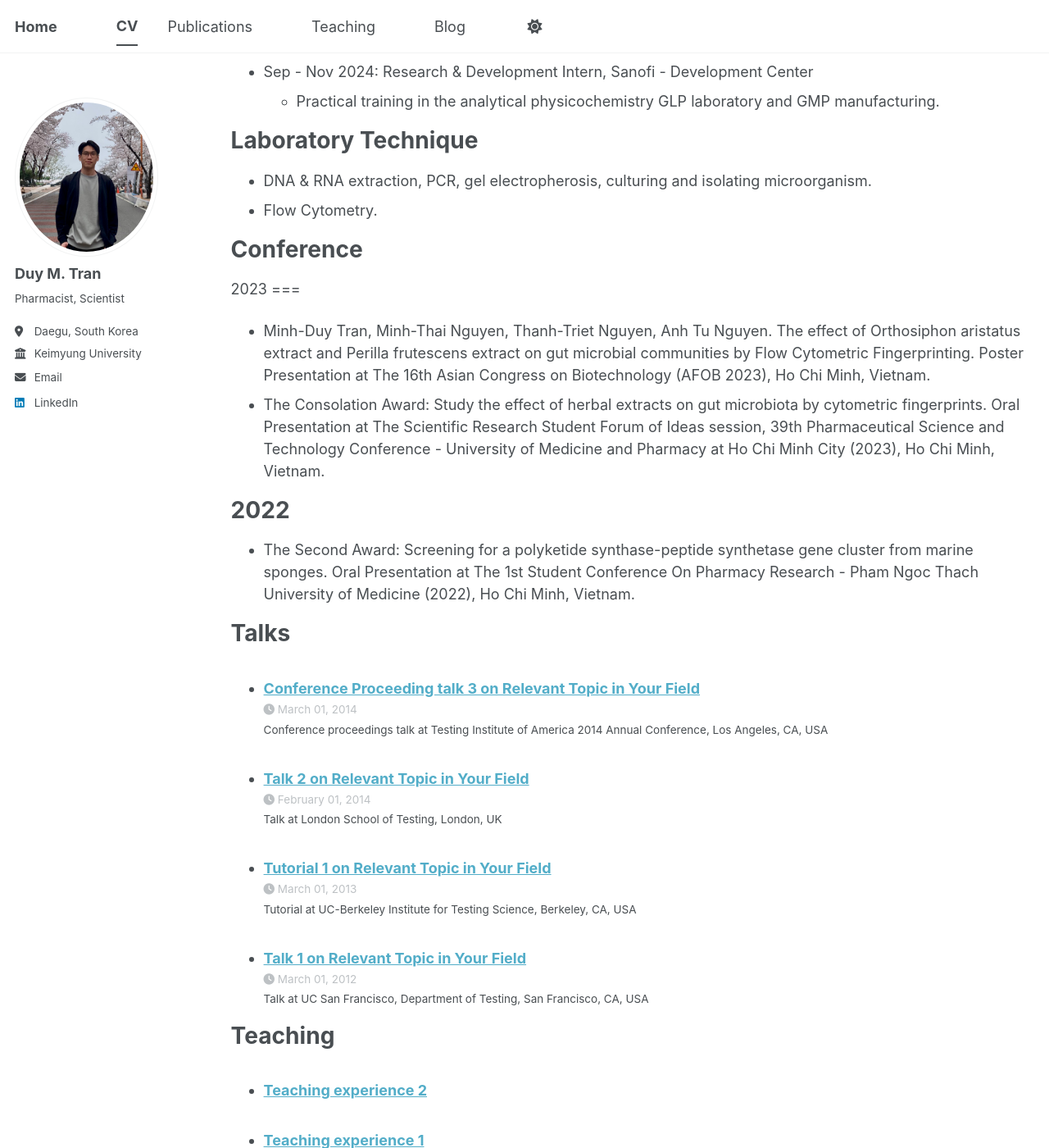
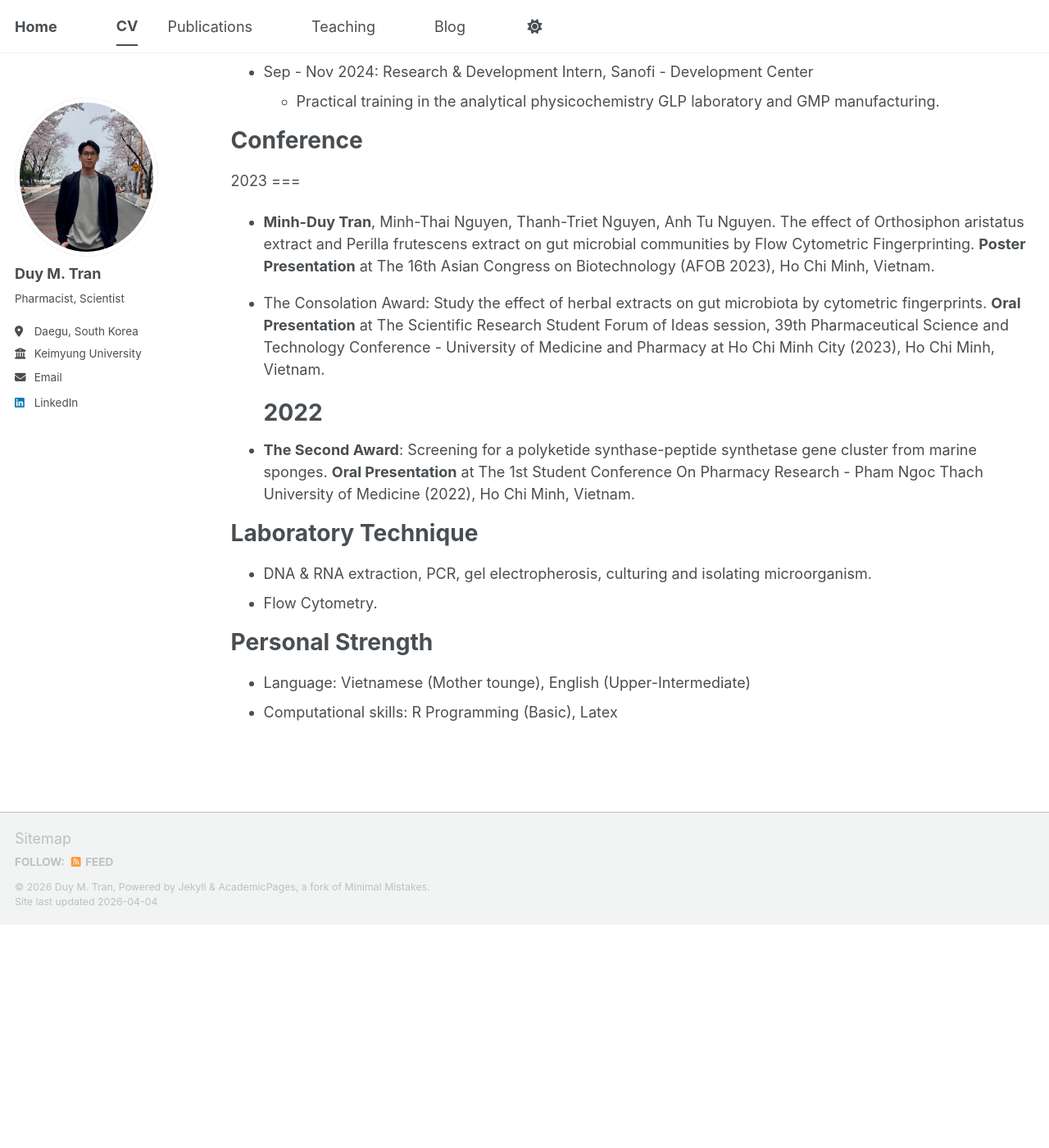
Before and after one commit to tranminhduy-git/tmduy.github.io, a Jekyll site: the page built from _pages/cv.md, in a window 1280 px wide and 1400 px high, scrolled down 362 px. Shown: the whole window at 82% size. Built offline with Jekyll 4.4.1, drawn with Linux system fonts in a browser that asks for light colours; a script bundle is joined from its source files by our own code; library files that are not in the unit come from our copies; after the commit the page ends 1490 px from its top, so only the background shows below that; some of the changed text lies outside the part shown.

Commit message:
Update cv.md

```diff
--- a/_pages/cv.md
+++ b/_pages/cv.md
@@ -24,40 +24,31 @@ Work experience
   * Practical training in the analytical physicochemistry GLP laboratory and GMP manufacturing.
 
 
+Conference
+======
+  2023
+  ===
+* __Minh-Duy Tran__, Minh-Thai Nguyen, Thanh-Triet Nguyen, Anh Tu Nguyen. The effect of Orthosiphon
+aristatus extract and Perilla frutescens extract on gut microbial communities by Flow Cytometric Fingerprinting.
+__Poster Presentation__ at The 16th Asian Congress on Biotechnology (AFOB 2023), Ho Chi Minh, Vietnam.
+* The Consolation Award: Study the effect of herbal extracts on gut microbiota by cytometric fingerprints.
+__Oral Presentation__ at The Scientific Research Student Forum of Ideas session, 39th Pharmaceutical Science and
+Technology Conference - University of Medicine and Pharmacy at Ho Chi Minh City (2023), Ho Chi Minh, Vietnam.
+
+  2022
+  ===
+* __The Second Award__: Screening for a polyketide synthase-peptide synthetase gene cluster from marine sponges.
+__Oral Presentation__ at The 1st Student Conference On Pharmacy Research - Pham Ngoc Thach University of
+Medicine (2022), Ho Chi Minh, Vietnam.
+
+
 Laboratory Technique
 ======
 * DNA & RNA extraction, PCR, gel electropherosis, culturing and isolating microorganism.
 * Flow Cytometry.
 
-Conference
+
+Personal Strength
 ======
-2023
-===
-* Minh-Duy Tran, Minh-Thai Nguyen, Thanh-Triet Nguyen, Anh Tu Nguyen. The effect of Orthosiphon
-aristatus extract and Perilla frutescens extract on gut microbial communities by Flow Cytometric Fingerprinting.
-Poster Presentation at The 16th Asian Congress on Biotechnology (AFOB 2023), Ho Chi Minh, Vietnam.
-* The Consolation Award: Study the effect of herbal extracts on gut microbiota by cytometric fingerprints.
-Oral Presentation at The Scientific Research Student Forum of Ideas session, 39th Pharmaceutical Science and
-Technology Conference - University of Medicine and Pharmacy at Ho Chi Minh City (2023), Ho Chi Minh, Vietnam.
-
-2022
-===
-* The Second Award: Screening for a polyketide synthase-peptide synthetase gene cluster from marine sponges.
-Oral Presentation at The 1st Student Conference On Pharmacy Research - Pham Ngoc Thach University of
-Medicine (2022), Ho Chi Minh, Vietnam.
-
-Talks
-======
-  <ul>{% for post in site.talks reversed %}
-    {% include archive-single-talk-cv.html  %}
-  {% endfor %}</ul>
-
-Teaching
-======
-  <ul>{% for post in site.teaching reversed %}
-    {% include archive-single-cv.html %}
-  {% endfor %}</ul>
-
-Service and leadership
-======
-* Currently signed in to 43 different slack teams
+* Language: Vietnamese (Mother tounge), English (Upper-Intermediate)
+* Computational skills: R Programming (Basic), Latex
```
